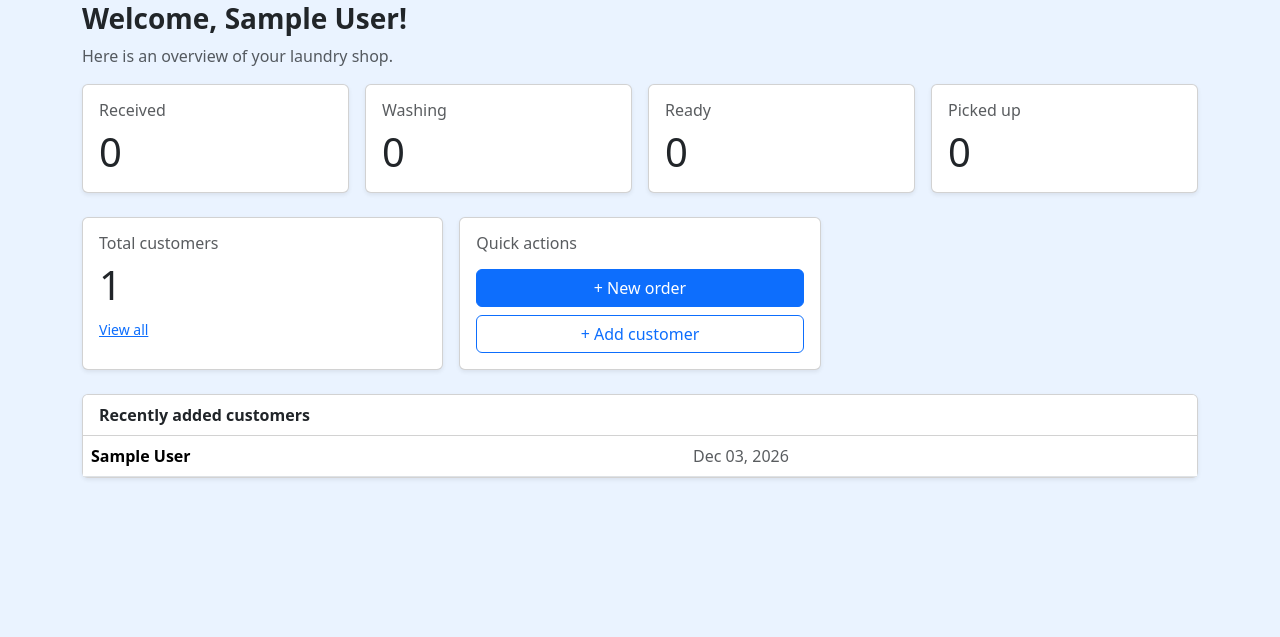
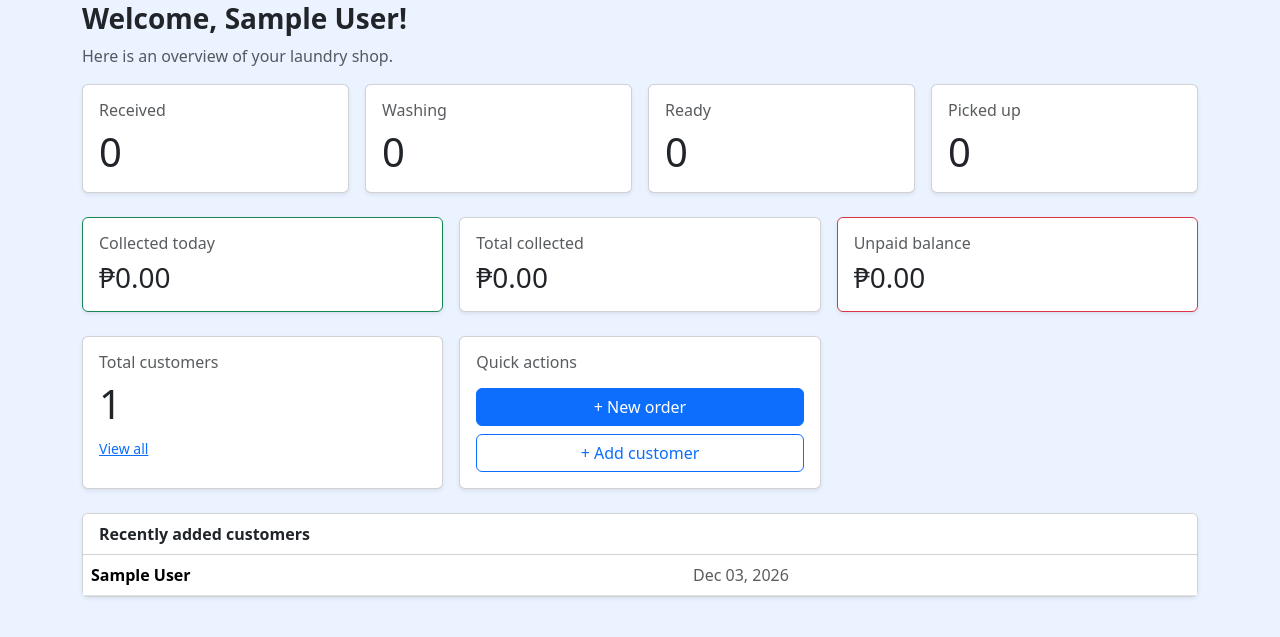
Before and after one commit to miggsheonyonzon-web/naya-laundry-system, a Flask app: page /dashboard in a window 1280 px wide. Shown: the part 115-752 px from the top of the page. Run offline with Flask 3, Linux system fonts and the light colour scheme; the visitor is signed in with stand-in values (Sample User, id 1); data that the repository does not hold is empty; some libraries are stand-ins or nearby versions.

Commit message:
Add payment tracking and revenue summary

```diff
--- a/models/order.py
+++ b/models/order.py
@@ -16,7 +16,7 @@ STATUSES = ["Received", "Washing", "Ready", "Picked up"]
 class Order:
     def __init__(self, id, user_id, customer_id, service_type, weight_kg,
                  price, status, notes=None, created_at=None, updated_at=None,
-                 customer_name=None):
+                 customer_name=None, paid=0, paid_at=None):
         self.id = id
         self.user_id = user_id
         self.customer_id = customer_id
@@ -28,6 +28,8 @@ class Order:
         self.created_at = created_at
         self.updated_at = updated_at
         self.customer_name = customer_name
+        self.paid = bool(paid)
+        self.paid_at = paid_at
 
     @staticmethod
     def calculate_price(service_type, weight):
@@ -133,3 +135,40 @@ class Order:
             "ORDER BY o.created_at DESC, o.id DESC",
             (customer_id, user_id),
         )
+
+    @staticmethod
+    def mark_paid(order_id, user_id, paid):
+        connection = get_db_connection()
+        cursor = connection.cursor()
+        flag = 1 if paid else 0
+        try:
+            cursor.execute(
+                "UPDATE orders SET paid = %s, "
+                "paid_at = IF(%s = 1, NOW(), NULL) "
+                "WHERE id = %s AND user_id = %s",
+                (flag, flag, order_id, user_id),
+            )
+            connection.commit()
+        finally:
+            cursor.close()
+            connection.close()
+
+    @staticmethod
+    def revenue_summary(user_id):
+        connection = get_db_connection()
+        cursor = connection.cursor()
+        try:
+            cursor.execute(
+                "SELECT "
+                "COALESCE(SUM(CASE WHEN paid = 1 THEN price END), 0), "
+                "COALESCE(SUM(CASE WHEN paid = 0 THEN price END), 0), "
+                "COALESCE(SUM(CASE WHEN paid = 1 "
+                "AND DATE(paid_at) = CURDATE() THEN price END), 0) "
+                "FROM orders WHERE user_id = %s",
+                (user_id,),
+            )
+            collected, unpaid, today = cursor.fetchone()
+        finally:
+            cursor.close()
+            connection.close()
+        return {"collected": collected, "unpaid": unpaid, "today": today}
--- a/routes/dashboard.py
+++ b/routes/dashboard.py
@@ -17,8 +17,10 @@ def index():
     total_customers = Customer.count(user_id)
     recent_customers = Customer.find_recent(user_id, 5)
     order_counts = Order.count_by_status(user_id)
+    revenue = Order.revenue_summary(user_id)
 
     return render_template("dashboard.html", user=user,
                            total_customers=total_customers,
                            recent_customers=recent_customers,
-                           order_counts=order_counts)
+                           order_counts=order_counts,
+                           revenue=revenue)
--- a/templates/dashboard.html
+++ b/templates/dashboard.html
@@ -21,7 +21,32 @@
         </div>
         {% endfor %}
     </div>
-
+        <div class="row g-3 mb-4">
+        <div class="col-md-4">
+            <div class="card shadow-sm border-success">
+                <div class="card-body">
+                    <h2 class="h6 text-muted">Collected today</h2>
+                    <p class="h3 mb-0">₱{{ "{:,.2f}".format(revenue.today) }}</p>
+                </div>
+            </div>
+        </div>
+        <div class="col-md-4">
+            <div class="card shadow-sm">
+                <div class="card-body">
+                    <h2 class="h6 text-muted">Total collected</h2>
+                    <p class="h3 mb-0">₱{{ "{:,.2f}".format(revenue.collected) }}</p>
+                </div>
+            </div>
+        </div>
+        <div class="col-md-4">
+            <div class="card shadow-sm border-danger">
+                <div class="card-body">
+                    <h2 class="h6 text-muted">Unpaid balance</h2>
+                    <p class="h3 mb-0">₱{{ "{:,.2f}".format(revenue.unpaid) }}</p>
+                </div>
+            </div>
+        </div>
+    </div>
     <div class="row g-3 mb-4">
         <div class="col-md-4">
             <div class="card shadow-sm h-100">
```
Also changed, not shown: routes/order.py (+14 -0 lines), templates/order_detail.html (+7 -0 lines), templates/orders.html (+20 -0 lines).
